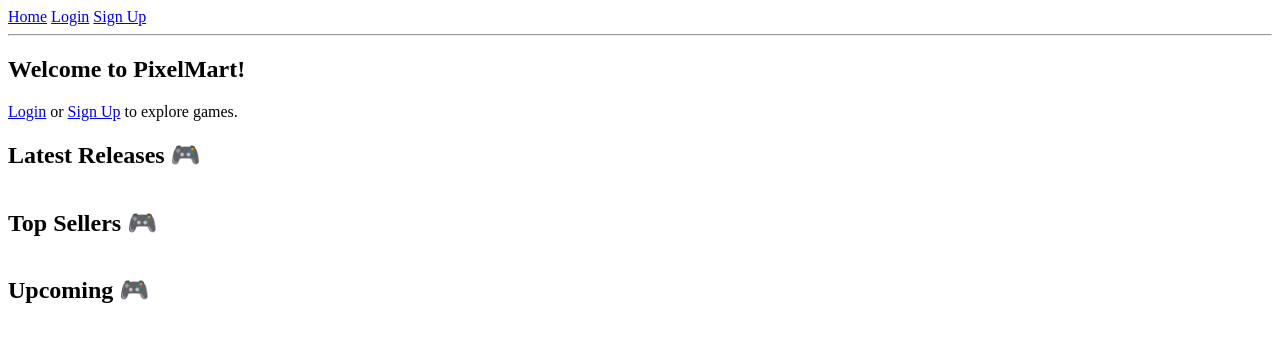
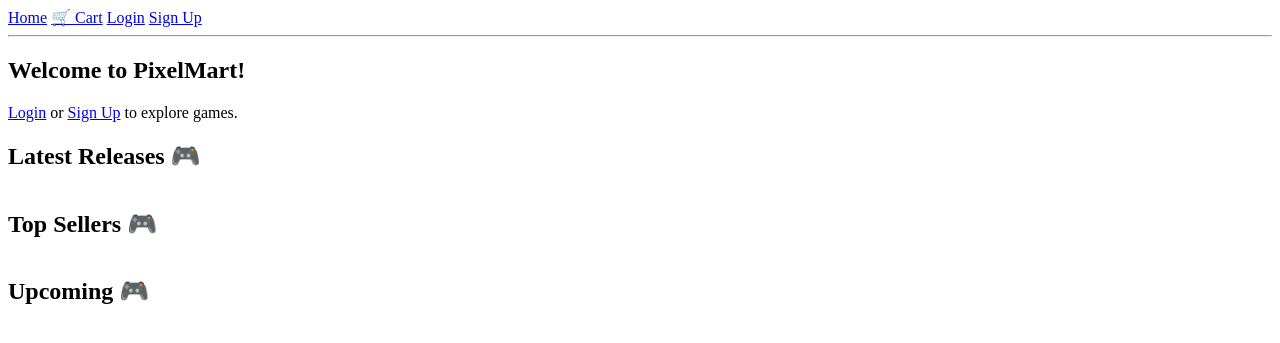
Before and after one commit to AbdulQader856/PixelMart, a Django app: page / in a window 1280 px wide. Shown: the top 343 px of the page. Run offline with Django 5.2, Linux system fonts and the light colour scheme; data that the repository does not hold is empty.

Commit message:
Add Cart System and Checkout View

```diff
--- a/store/templates/store/base.html
+++ b/store/templates/store/base.html
@@ -8,6 +8,7 @@
 <body>
     <nav>
         <a href="{% url 'home' %}">Home</a>
+        <a href="{% url 'cart' %}">🛒 Cart</a>
         {% if user.is_authenticated %}
             <a href="{% url 'logout' %}">Logout</a>
         {% else %}
--- a/store/templates/store/game_detail.html
+++ b/store/templates/store/game_detail.html
@@ -6,7 +6,7 @@
     <h2>{{ game.title }}</h2>
     <p>{{ game.description }}</p>
     <p><strong>Price: ${{ game.price }}</strong></p>
-    <a href="#">Buy Now</a> <!-- We will connect this to the cart system later -->
+    <a href="{% url 'add_to_cart' game.id %}">🛒 Add to Cart</a>
     <br><br>
     <a href="{% url 'home' %}">Back to Games</a>
 </div>
--- a/store/urls.py
+++ b/store/urls.py
@@ -1,5 +1,5 @@
 from django.urls import path
-from .views import signup_user, login_user, logout_user, home, game_detail
+from .views import signup_user, login_user, logout_user, home, game_detail, cart, add_to_cart, remove_from_cart, checkout
 
 urlpatterns = [
     path('', home, name='home'),
@@ -7,4 +7,8 @@ urlpatterns = [
     path('login/', login_user, name='login'),
     path('logout/', logout_user, name='logout'),
     path('game/<int:game_id>/', game_detail, name='game_detail'),
+    path('cart/', cart, name='cart'),
+    path('add_to_cart/<int:game_id>/', add_to_cart, name='add_to_cart'),
+    path('remove_from_cart/<int:game_id>/', remove_from_cart, name='remove_from_cart'),
+    path('checkout/', checkout, name='checkout'),
 ]
--- a/store/views.py
+++ b/store/views.py
@@ -1,4 +1,5 @@
 from django.shortcuts import render, redirect, get_object_or_404
+from django.contrib import messages
 from django.contrib.auth import login, authenticate, logout
 from django.contrib.auth.forms import UserCreationForm, AuthenticationForm
 from .models import Game
@@ -36,3 +37,28 @@ def home(request):
 def game_detail(request, game_id):
     game = get_object_or_404(Game, id=game_id)
     return render(request, 'store/game_detail.html', {'game': game})
+
+def add_to_cart(request, game_id):
+    cart = request.session.get('cart', {})  # Get cart from session
+    cart[str(game_id)] = cart.get(str(game_id), 0) + 1  # Increase quantity
+    request.session['cart'] = cart  # Save cart
+    messages.success(request, "Game added to cart!")
+    return redirect('cart')
+
+def remove_from_cart(request, game_id):
+    cart = request.session.get('cart', {})
+    if str(game_id) in cart:
+        del cart[str(game_id)]
+    request.session['cart'] = cart
+    messages.success(request, "Game removed from cart!")
+    return redirect('cart')
+
+def cart(request):
+    cart = request.session.get('cart', {})
+    games = Game.objects.filter(id__in=cart.keys())  # Get games in cart
+    cart_items = [{'game': game, 'quantity': cart[str(game.id)]} for game in games]
+    total_price = sum(item['game'].price * item['quantity'] for item in cart_items)
+    return render(request, 'store/cart.html', {'cart_items': cart_items, 'total_price': total_price})
+
+def checkout(request):
+    return render(request, 'store/checkout.html')
```
Also changed, not shown: store/templates/store/cart.html (added, +30 -0 lines), store/templates/store/checkout.html (added, +10 -0 lines).
